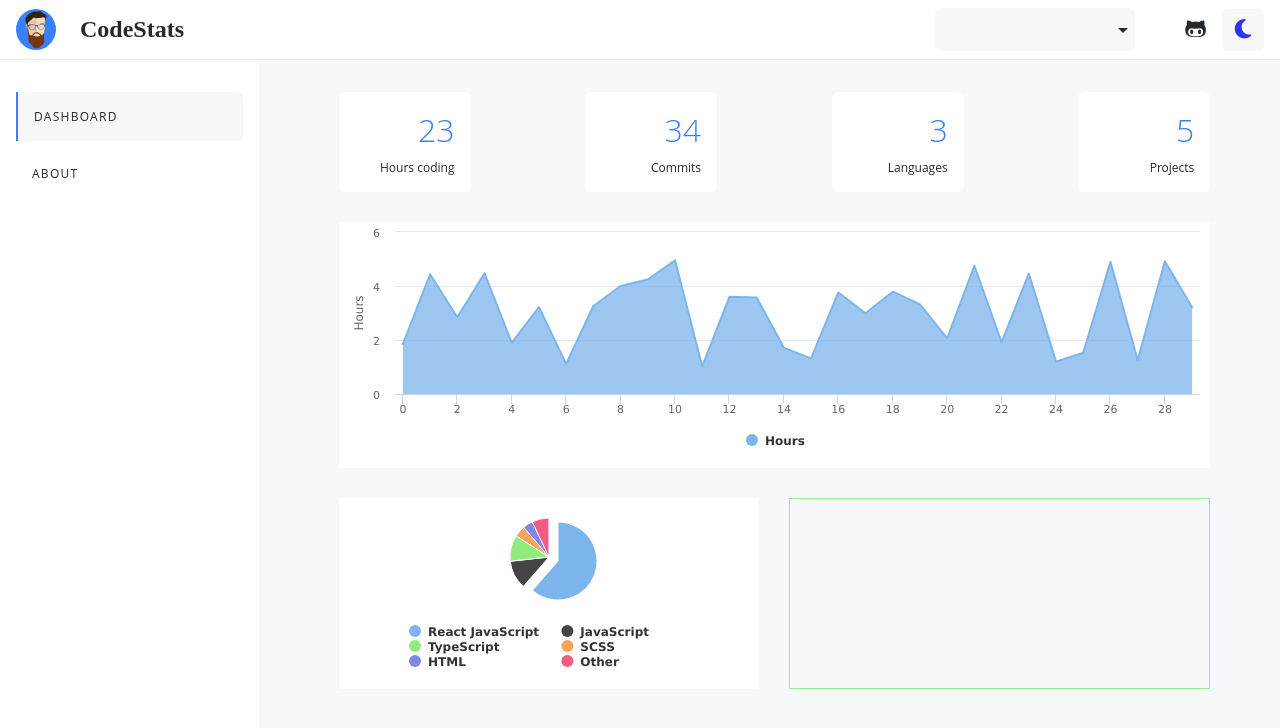
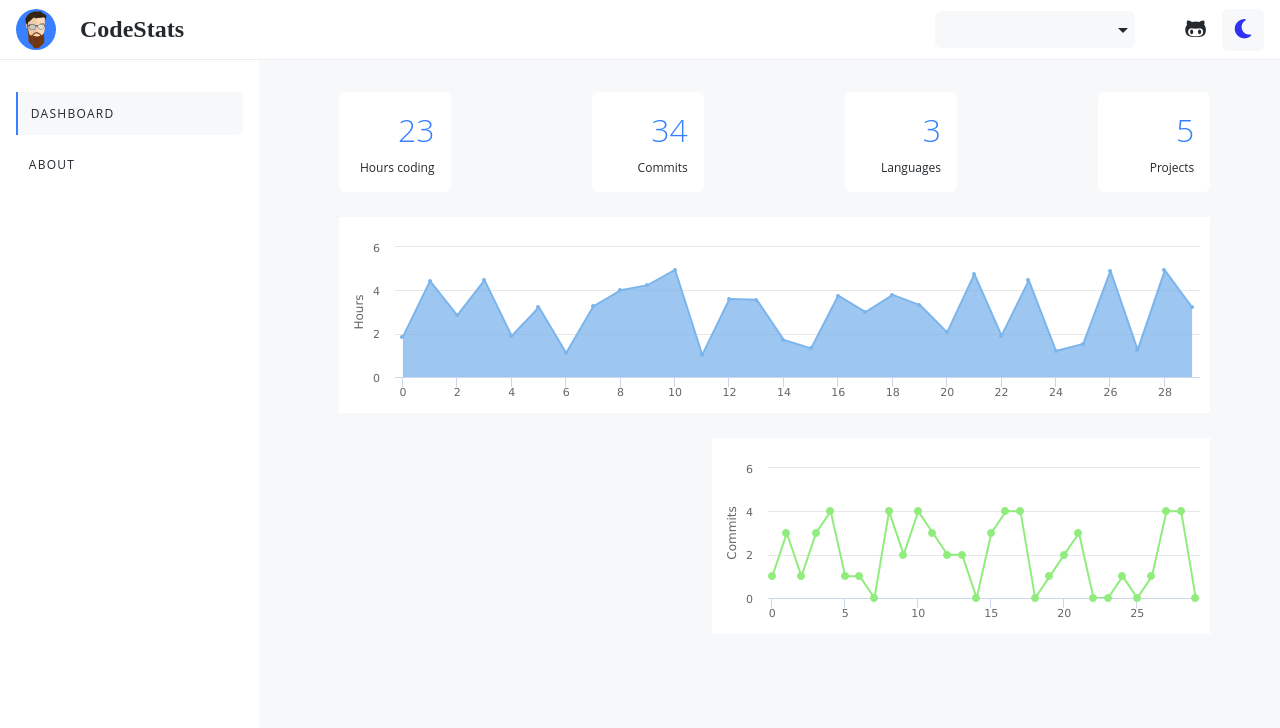
Before and after one commit to thomasabishop/code-stats, a React (Create React App) app: page / in a window 1280 px wide. Shown: the top 728 px of the page. Built offline with nearby package versions, Linux system fonts and the light colour scheme.

Commit message:
Experiment further with charts

```diff
--- a/src/components/DateSelector.jsx
+++ b/src/components/DateSelector.jsx
@@ -9,7 +9,7 @@ const CustomSelect = styled(Select)`
   font-family: 'Open Sans';
   text-transform: uppercase;
   letter-spacing: 0.08rem;
-  padding: 0.5rem;
+  padding: 0.3rem;
   border-radius: 6px;
   padding-left: 1rem;
   background: ${({ theme }) => theme.contrastBlockColor};
--- a/src/components/Menu.jsx
+++ b/src/components/Menu.jsx
@@ -14,7 +14,7 @@ const MenuLink = styled(NavLink)`
   font-family: 'Open Sans';
   font-size: 12px;
   justify-self: center;
-  padding: 1rem;
+  padding: 0.8rem;
   color: ${({ theme }) => theme.fontColor};
   /*height: 40px;*/
   text-transform: uppercase;
--- a/src/components/Scorecard.jsx
+++ b/src/components/Scorecard.jsx
@@ -2,7 +2,7 @@ import styled from 'styled-components';
 
 const Wrapper = styled.div`
   // border: 1px solid black;
-  width: 100px;
+  width: 80px;
   //height: 80px;
   border-radius: 6px;
   background: ${({ theme }) => theme.mainColor};
--- a/src/components/Sidebar.jsx
+++ b/src/components/Sidebar.jsx
@@ -4,7 +4,7 @@ import styled from 'styled-components';
 const Wrapper = styled.div`
   padding-top: 1rem;
   background: ${({ theme }) => theme.mainColor};
-  grid-column: 1 /6;
+  grid-column: 1 / 6;
   grid-row: 2 / 25;
   display: flex;
   flex-direction: column;
--- a/src/graphs/LanguagesPie.jsx
+++ b/src/graphs/BarLanguages.jsx
@@ -1,13 +1,12 @@
 import React from 'react';
 import Highcharts from 'highcharts';
 import HighchartsReact from 'highcharts-react-official';
-
+import { commitsBarClosure } from './data';
 const options = {
   chart: {
     plotBackgroundColor: null,
-    plotBorderWidth: null,
+    plotBorderWidth: 0,
     plotShadow: false,
-    type: 'pie',
   },
   title: {
     text: '',
@@ -22,51 +21,44 @@ const options = {
   },
   plotOptions: {
     pie: {
-      allowPointSelect: true,
-      cursor: 'pointer',
       dataLabels: {
-        enabled: false,
+        enabled: true,
+        distance: -50,
+        style: {
+          fontWeight: 'bold',
+          color: 'white',
+        },
       },
-      showInLegend: true,
+      startAngle: -90,
+      endAngle: 90,
+      center: ['50%', '75%'],
+      size: '110%',
     },
   },
   series: [
     {
-      name: 'Languages',
-      colorByPoint: true,
+      type: 'pie',
+      name: 'Browser share',
+      innerSize: '50%',
       data: [
-        {
-          name: 'React JavaScript',
-          y: 61.41,
-          sliced: true,
-          selected: true,
-        },
-        {
-          name: 'JavaScript',
-          y: 11.84,
-        },
-        {
-          name: 'TypeScript',
-          y: 10.85,
-        },
-        {
-          name: 'SCSS',
-          y: 4.67,
-        },
-        {
-          name: 'HTML',
-          y: 4.18,
-        },
+        ['Chrome', 58.9],
+        ['Firefox', 13.29],
+        ['Internet Explorer', 13],
+        ['Edge', 3.78],
+        ['Safari', 3.42],
         {
           name: 'Other',
-          y: 7.05,
+          y: 7.61,
+          dataLabels: {
+            enabled: false,
+          },
         },
       ],
     },
   ],
 };
 
-function LanguagesPie() {
+function BarLanguages() {
   return (
     <HighchartsReact
       highcharts={Highcharts}
@@ -76,4 +68,4 @@ function LanguagesPie() {
   );
 }
 
-export default LanguagesPie;
+export default BarLanguages;
--- /dev/null
+++ b/src/graphs/CommitsScatter.js
@@ -0,0 +1,59 @@
+import React from 'react';
+import Highcharts from 'highcharts';
+import HighchartsReact from 'highcharts-react-official';
+import { commitsBarClosure } from './data';
+const options = {
+  chart: {
+    spacingTop: 30,
+  },
+  title: {
+    text: '',
+  },
+
+  yAxis: {
+    title: {
+      text: 'Commits',
+    },
+  },
+
+  plotOptions: {
+    series: {
+      label: {
+        connectorAllowed: false,
+      },
+    },
+  },
+
+  series: [
+    {
+      name: '',
+      data: commitsBarClosure,
+      color: Highcharts.getOptions().colors[2],
+    },
+  ],
+  legend: {
+    enabled: false,
+  },
+  responsive: {
+    rules: [
+      {
+        condition: {
+          maxWidth: 500,
+        },
+        chartOptions: {},
+      },
+    ],
+  },
+};
+
+function CommitsScatter() {
+  return (
+    <HighchartsReact
+      highcharts={Highcharts}
+      options={options}
+      containerProps={{ style: { height: '100%' } }}
+    />
+  );
+}
+
+export default CommitsScatter;
--- a/src/graphs/HoursAreaChart.js
+++ b/src/graphs/HoursAreaChart.js
@@ -5,11 +5,11 @@ import HighchartsReact from 'highcharts-react-official';
 // Dummy data, for styling purposes
 //import { daysOfMonth } from './data';
 import { hoursBarClosure } from './data';
-//import { commitsBarClosure } from './data';
 
 const options = {
   chart: {
     type: 'area',
+    spacingTop: 30,
   },
   title: {
     text: '',
@@ -23,11 +23,14 @@ const options = {
     },
     labels: {},
   },
+  legend: {
+    enabled: false,
+  },
   tooltip: {},
   plotOptions: {
     area: {
       marker: {
-        enabled: false,
+        enabled: true,
         symbol: 'circle',
         radius: 2,
         states: {
@@ -43,6 +46,11 @@ const options = {
       name: 'Hours',
       data: hoursBarClosure,
     },
+    // {
+    //   name: 'Commits',
+    //   data: commitsBarClosure,
+    //   type: 'spline',
+    // },
   ],
 };
 
--- a/src/views/Dashboard.jsx
+++ b/src/views/Dashboard.jsx
@@ -2,7 +2,8 @@ import React from 'react';
 import styled from 'styled-components';
 import Scorecard from '../components/Scorecard';
 //import HoursCommitsDualChart from '../graphs/HoursCommitsDualChart';
-import LanguagesPie from '../graphs/LanguagesPie';
+import CommitsScatter from '../graphs/CommitsScatter';
+import BarLanguages from '../graphs/BarLanguages';
 import HoursAreaChart from '../graphs/HoursAreaChart';
 const Wrapper = styled.div`
   padding-top: 1rem;
@@ -10,8 +11,8 @@ const Wrapper = styled.div`
   height: 100%;
   display: grid;
   grid-template-columns: repeat(12, 1fr);
-  grid-column-gap: 30px;
-  grid-row-gap: 30px;
+  grid-column-gap: 25px;
+  grid-row-gap: 25px;
   grid-template-rows: repeat(12, 1fr);
 `;
 
@@ -27,19 +28,20 @@ const Scorecards = styled.div`
 const ChartBlockOne = styled.div`
   //border: 1px solid blue;
   grid-column: 1/13;
-  grid-row: 2/7;
+  grid-row: 2/6;
+  height: 100%;
 `;
 
 const ChartBlockTwo = styled.div`
   //border: 1px solid magenta;
-  grid-column: 1/7;
-  grid-row: 7/11;
+  grid-column: 1/6;
+  grid-row: 6/10;
 `;
 
 const ChartBlockThree = styled.div`
-  border: 1px solid lightgreen;
-  grid-column: 7/13;
-  grid-row: 7/11;
+  //  border: 1px solid lightgreen;
+  grid-column: 6/13;
+  grid-row: 6/10;
 `;
 
 function Dashboard() {
@@ -54,10 +56,10 @@ function Dashboard() {
       <ChartBlockOne>
         <HoursAreaChart />
       </ChartBlockOne>
-      <ChartBlockTwo>
-        <LanguagesPie />
-      </ChartBlockTwo>
-      <ChartBlockThree />
+      <ChartBlockTwo></ChartBlockTwo>
+      <ChartBlockThree>
+        <CommitsScatter />
+      </ChartBlockThree>
     </Wrapper>
   );
 }
```
